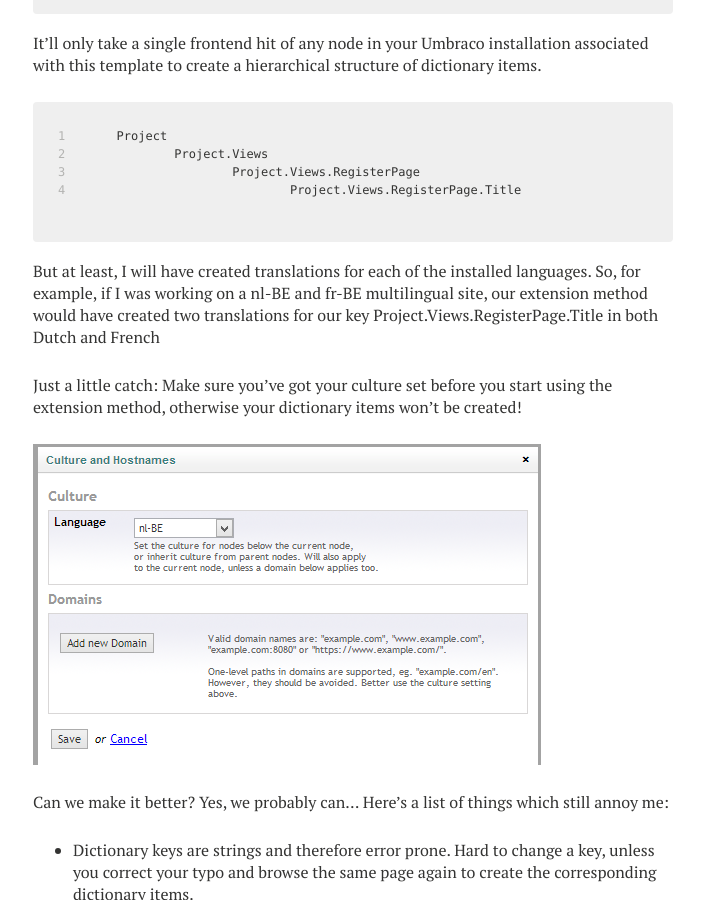
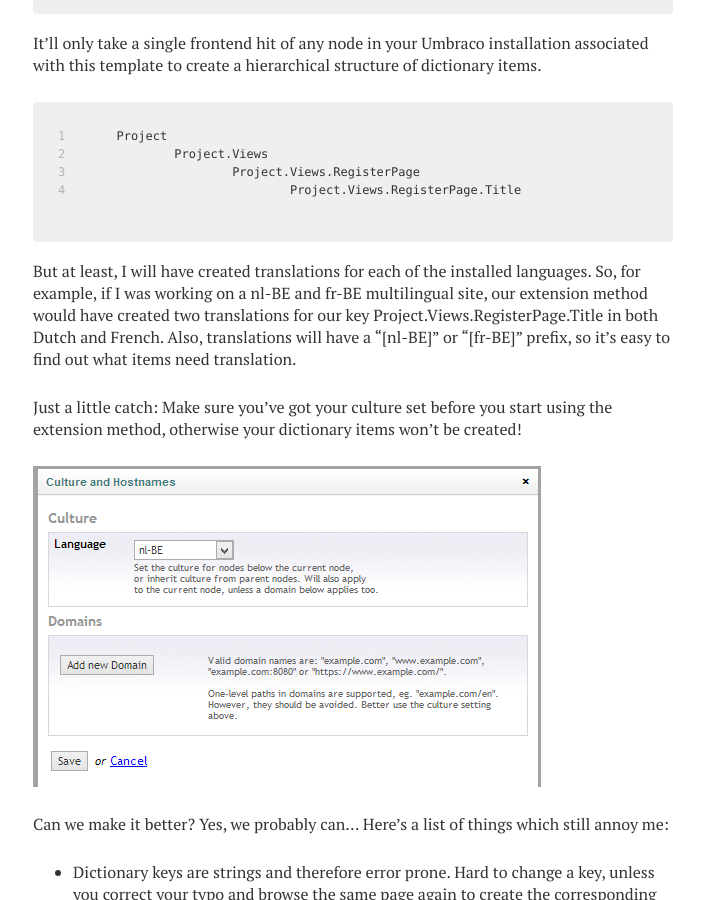
Before and after one commit to netaddicts/netaddicts.github.io, a Jekyll site: the page built from _posts/2014-01-15-umbracohelper-l10n-extension-method.md, in a window 1280 px wide and 900 px high, scrolled down 2395 px. Shown: the whole window, without its empty margins (287-991 px from the left). Built offline with Jekyll 4.4.1, drawn with Linux system fonts in a browser that asks for light colours; nearby versions of some CDN libraries; comment, search, counter and statistics services are not loaded.

Commit message:
Minor mods

```diff
--- a/_posts/2014-01-15-umbracohelper-l10n-extension-method.md
+++ b/_posts/2014-01-15-umbracohelper-l10n-extension-method.md
@@ -126,7 +126,7 @@ Project
 {% endraw %}
 {% endhighlight %}
 
-But at least, I will have created translations for each of the installed languages. So, for example, if I was working on a nl-BE and fr-BE multilingual site, our extension method would have created two translations for our key Project.Views.RegisterPage.Title in both Dutch and French
+But at least, I will have created translations for each of the installed languages. So, for example, if I was working on a nl-BE and fr-BE multilingual site, our extension method would have created two translations for our key Project.Views.RegisterPage.Title in both Dutch and French. Also, translations will have a "[nl-BE]" or "[fr-BE]" prefix, so it's easy to find out what items need translation.
 
 Just a little catch: Make sure you've got your culture set before you start using the extension method, otherwise your dictionary items won't be created!
 
```
